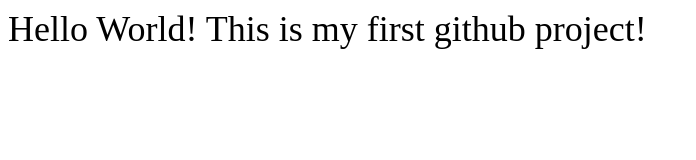
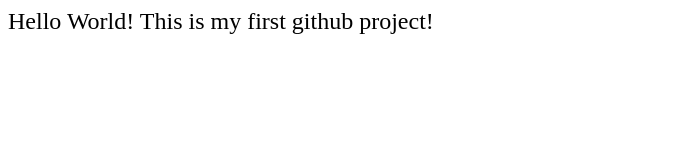
Before and after one commit to M65-9/Hello-World, a plain HTML site: page index.html in a window 1280 px wide. Shown: the whole page, without its empty margins (0-696 px from the left). Drawn offline with Linux system fonts and the light colour scheme.

Commit message:
Update index.html

```diff
--- a/index.html
+++ b/index.html
@@ -3,7 +3,7 @@
 <title>Hello World</title>
 </head>
 <body style"text-align: center;">
-<div style="font-size: 36px; color: red:">
+<div style="font-size: 24px; color: red:">
 Hello World! This is my first github project!
 </div>
 </body>
```
